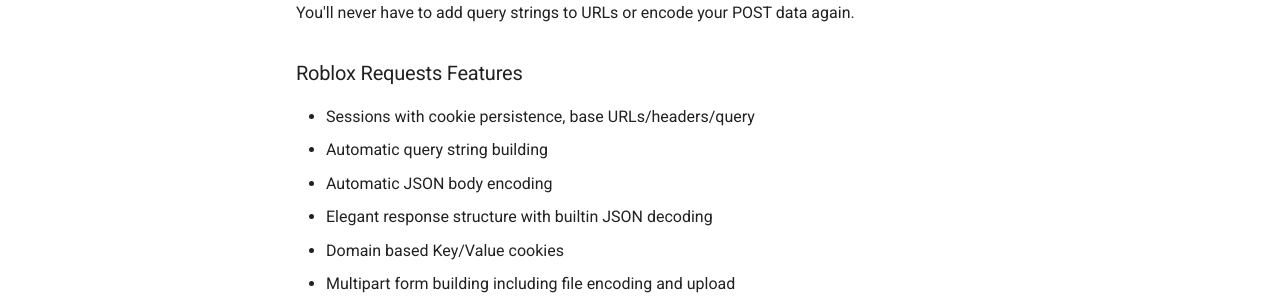
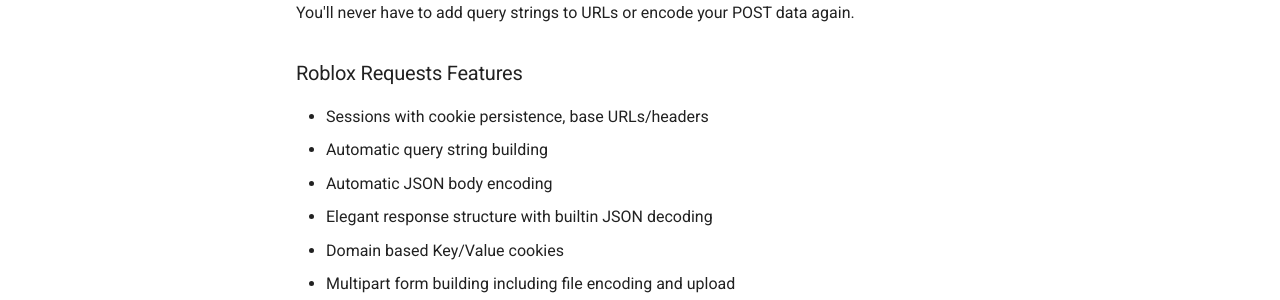
Before and after one commit to pat-dill/roblox-requests, an MkDocs documentation site: the page built from docs/index.md, in a window 1280 px wide and 1136 px high. Shown: the part 636-936 px from the top of the window. Built offline with MkDocs 1.6.1 and Material for MkDocs 9.7.7, drawn with Linux system fonts in a browser that asks for light colours; comment, search, counter and statistics services are not loaded.

Commit message:
docs wording

```diff
--- a/docs/index.md
+++ b/docs/index.md
@@ -27,7 +27,7 @@
 
 ### Roblox Requests Features
 
-- Sessions with cookie persistence, base URLs/headers/query
+- Sessions with cookie persistence, base URLs/headers
 - Automatic query string building
 - Automatic JSON body encoding
 - Elegant response structure with builtin JSON decoding
```
Also changed, not shown: README.md (+8 -7 lines).
